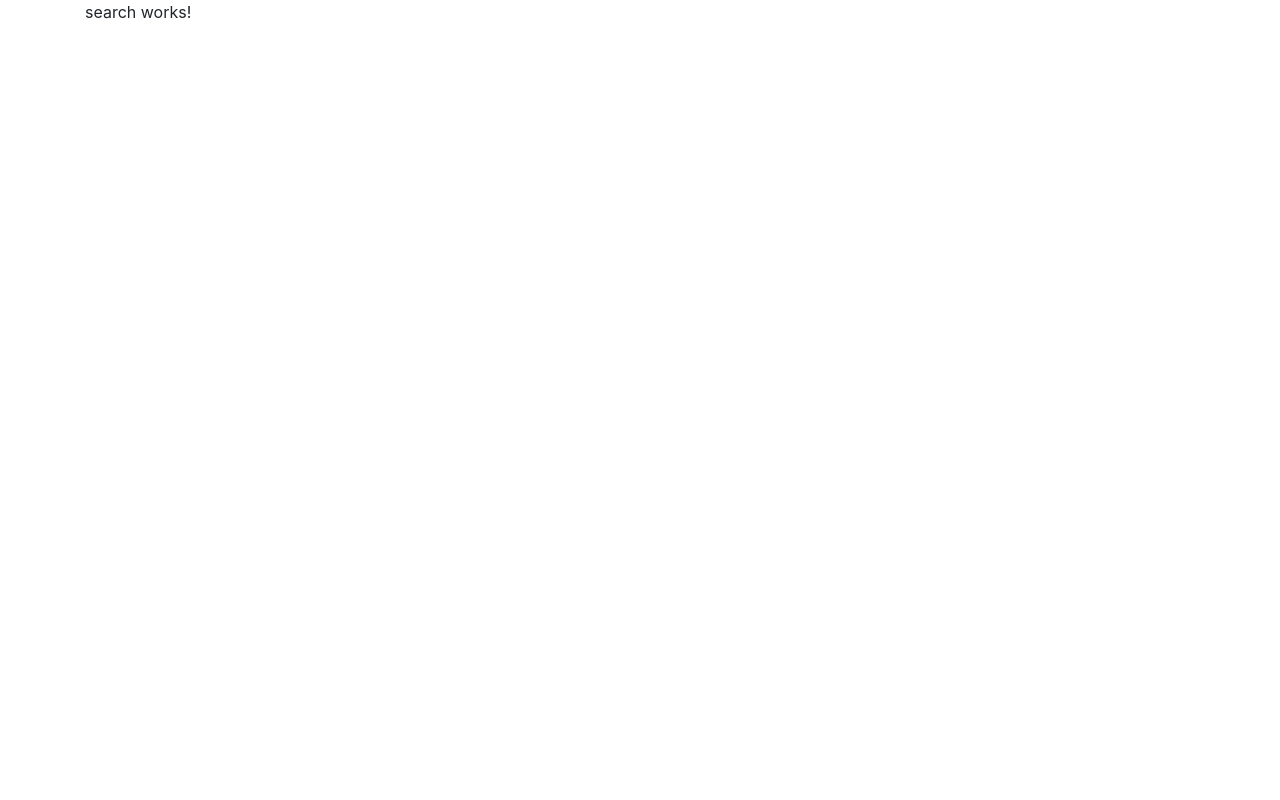
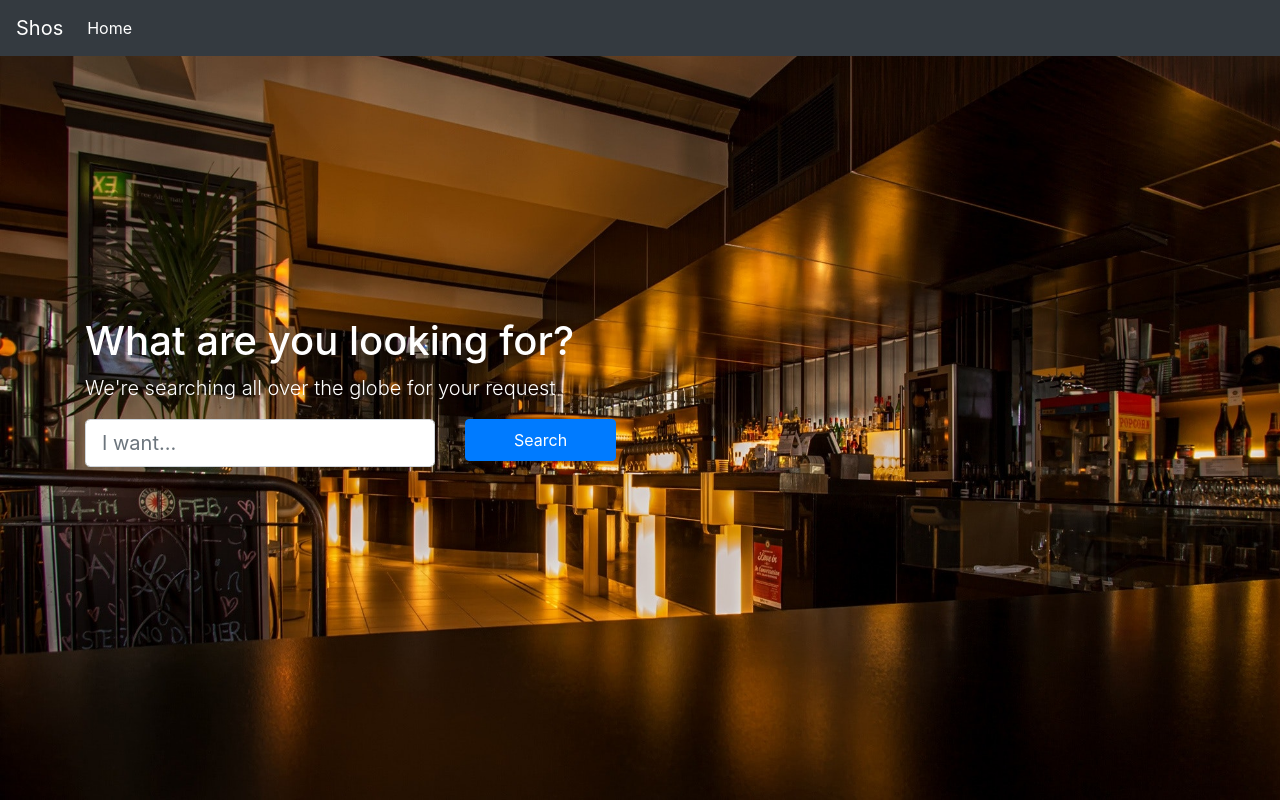
Before and after one commit to shosdevelopment/ShosFrontend, an Angular app: page / in a window 1280 px wide. Built offline with nearby package versions, Linux system fonts and the light colour scheme.

Commit message:
Added search view and first functionality

```diff
--- a/src/app/Pages/Core/search/search.component.html
+++ b/src/app/Pages/Core/search/search.component.html
@@ -1,5 +1,22 @@
-<p>
-  search works!
-</p>
+<section id="introduction">
+  <div class="container">
+    <div class="row fill-viewport align-items-center">
+      <div class="col-12 col-md-8">
 
-{{ message }}
+        <h1 class="text-white">What are you looking for?</h1>
+        <p class="text-white lead">We're searching all over the globe for your request</p>
+
+        <div class="form-group row">
+          <div class="col-12 col-md-6">
+            <input [(ngModel)]="searchTextBox" id="searchTextBox" type="text" class="form-control form-control-lg"
+              placeholder="I want...">
+          </div>
+          <div class="col-12 col-md-2">
+            <button (click)="search()" type="button" class="btn btn-primary form-control-lg px-5">Search</button>
+          </div>
+        </div>
+
+      </div>
+    </div>
+  </div>
+</section>
--- a/src/app/Pages/Core/search/search.component.ts
+++ b/src/app/Pages/Core/search/search.component.ts
@@ -10,7 +10,7 @@ import { BasePageAbstract } from 'src/app/Abstracts/base-page.abstract';
 })
 export class SearchComponent extends BasePageAbstract implements OnDestroy {
   //#region Members
-  public searchTexbox: string;
+  public searchTextBox: string;
   //#endregion
 
   //#region Constructor
@@ -28,7 +28,12 @@ export class SearchComponent extends BasePageAbstract implements OnDestroy {
 
   //#region Public Methods
   public search(): void {
-    console.log('search(' + this.searchTexbox + ')');
+    console.log('search(' + this.searchTextBox + ')');
+
+    if (this.isStringNullOrEmpty(this.searchTextBox)) {
+      console.error('Search text box is empty, aborting.');
+      return;
+    }
 
     this.coreService.search()
       .subscribe(
--- a/src/app/app.component.html
+++ b/src/app/app.component.html
@@ -1,7 +1,22 @@
-<div class="container">
-  <div class="row">
-    <div class="col-12">
-      <router-outlet></router-outlet>
+<header>
+  <!-- Fixed navbar -->
+  <nav class="navbar navbar-expand-md navbar-dark fixed-top bg-dark">
+    <a class="navbar-brand" href="#">Shos</a>
+    <button class="navbar-toggler" type="button" data-toggle="collapse" data-target="#navbarCollapse" aria-controls="navbarCollapse"
+      aria-expanded="false" aria-label="Toggle navigation">
+      <span class="navbar-toggler-icon"></span>
+    </button>
+    <div class="collapse navbar-collapse" id="navbarCollapse">
+      <ul class="navbar-nav mr-auto">
+        <li class="nav-item active">
+          <a class="nav-link" href="#">Home</a>
+        </li>
+      </ul>
     </div>
-  </div>
-</div>
+  </nav>
+</header>
+
+<!-- Begin page content -->
+<main>
+  <router-outlet></router-outlet>
+</main>
--- a/src/app/app.module.ts
+++ b/src/app/app.module.ts
@@ -1,5 +1,6 @@
 //#region Angular Imports
 import { NgModule } from '@angular/core';
+import { FormsModule } from '@angular/forms';
 import { BrowserModule } from '@angular/platform-browser';
 import { HttpClientModule, HTTP_INTERCEPTORS } from '@angular/common/http';
 import { AuthInterceptorService } from './Services/auth-interceptor.service';
@@ -23,8 +24,9 @@ import { RouteModule } from './Modules/route.module';
   ],
   imports: [
     RouteModule,
+    FormsModule,
     BrowserModule,
-    HttpClientModule
+    HttpClientModule,
   ],
   providers: [{ provide: HTTP_INTERCEPTORS, useClass: AuthInterceptorService, multi: true }],
   bootstrap: [AppComponent]
--- a/src/index.html
+++ b/src/index.html
@@ -1,14 +1,16 @@
 <!doctype html>
 <html lang="en">
+
 <head>
   <meta charset="utf-8">
-  <title>ShosFrontend</title>
+  <title>Shos</title>
   <base href="/">
-
-  <meta name="viewport" content="width=device-width, initial-scale=1">
+  <meta name="viewport" content="width=device-width, initial-scale=1, shrink-to-fit=no">
   <link rel="icon" type="image/x-icon" href="favicon.ico">
 </head>
+
 <body>
   <app-root></app-root>
 </body>
+
 </html>
--- a/src/styles.css
+++ b/src/styles.css
@@ -1 +1,9 @@
 @import "~bootstrap/dist/css/bootstrap.css";
+
+#introduction {
+  background: url('./assets//images/logo.jpg') 0% 0%/cover
+}
+
+.fill-viewport {
+  min-height: 100vh
+}
```
Also changed, not shown: src/assets/images/logo.jpg (added).
